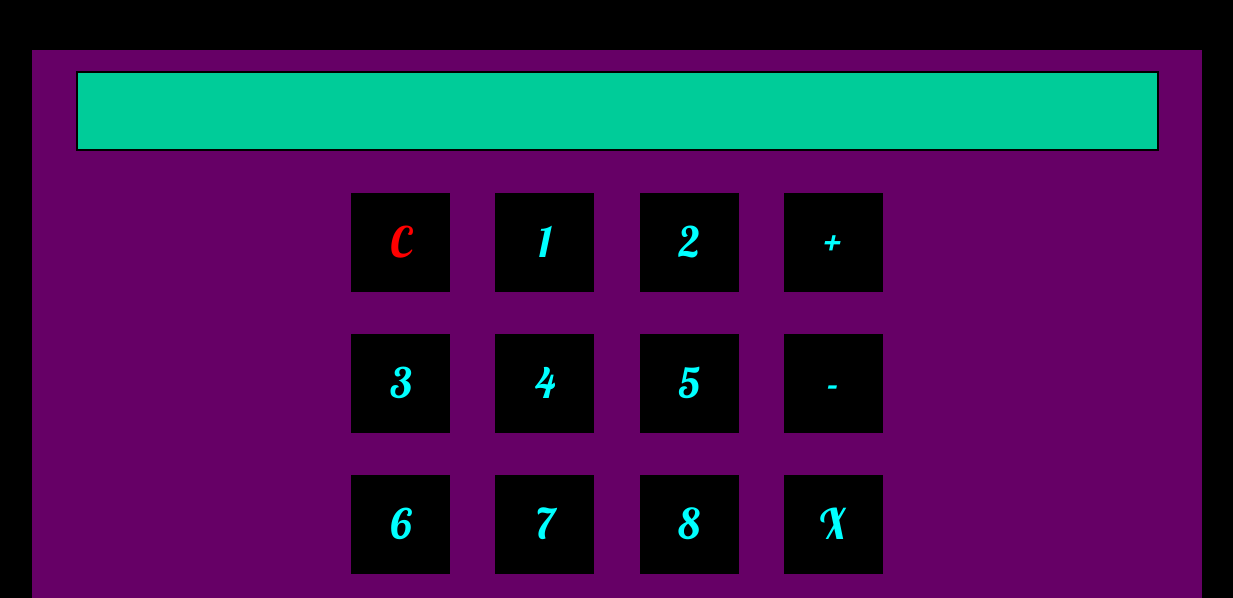
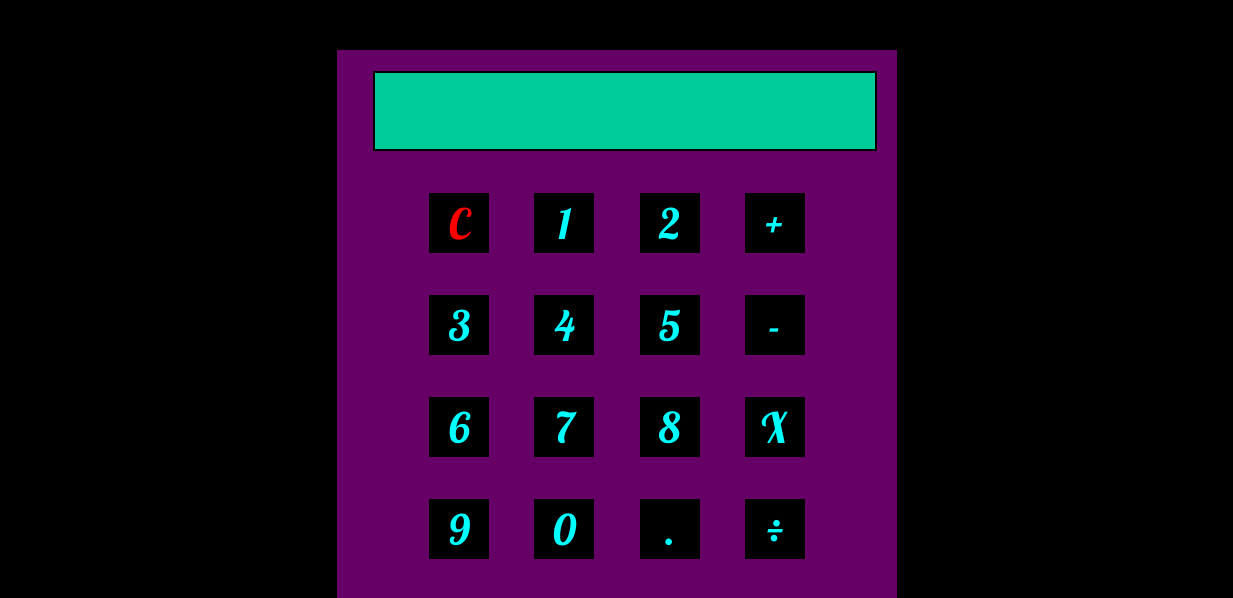
Before and after one commit to jeremiahogutu/calculator, a plain HTML site: page index.html in a window 1536 px wide. Shown: the part 133-731 px from the top of the page, without its empty margins (151-1384 px from the left). Drawn offline with Linux system fonts and the light colour scheme.

Commit message:
update
fixed desktop screens

```diff
--- a/css/main.css
+++ b/css/main.css
@@ -4,8 +4,6 @@ body {
     margin: 0 auto;
 }
 input {
-    width: 150px;
-    height:100px;
     background-color: #000;
     color: #fff;
     border-style: none;
@@ -123,3 +121,18 @@ h1 {
         height: 60em;
     }
 }
+
+@media screen and (min-width: 1366px) {
+         input {
+        width: 60px;
+        height: 60px;
+        font-size: 3em;
+        margin: 0.5em;
+    }
+          .container {
+        margin: 0 auto;
+        height: 50em;
+        width: 40em;
+    }
+
+}
--- a/index.html
+++ b/index.html
@@ -9,6 +9,7 @@
     <title>Calculator</title>
 </head>
 <body>
+    <div class="wrapper">
     <div><h1 class="text-center">Simple Calculator</h1></div>
     <div>
     <form class="container text-center" name="calc">
@@ -45,4 +46,5 @@
         </div>
     </form>
     <script src="js/main.js"></script>
+    </div>
 </body>
```
